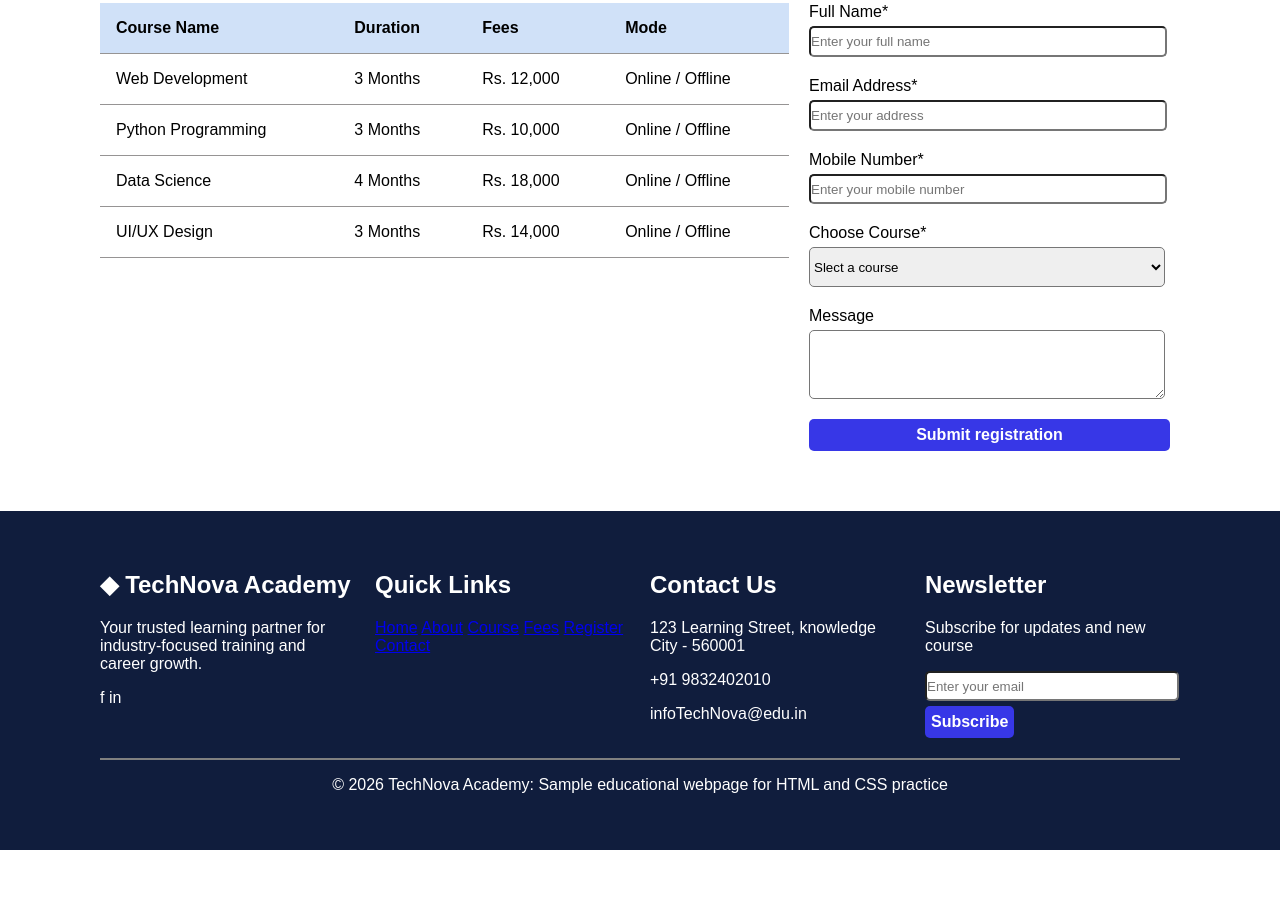
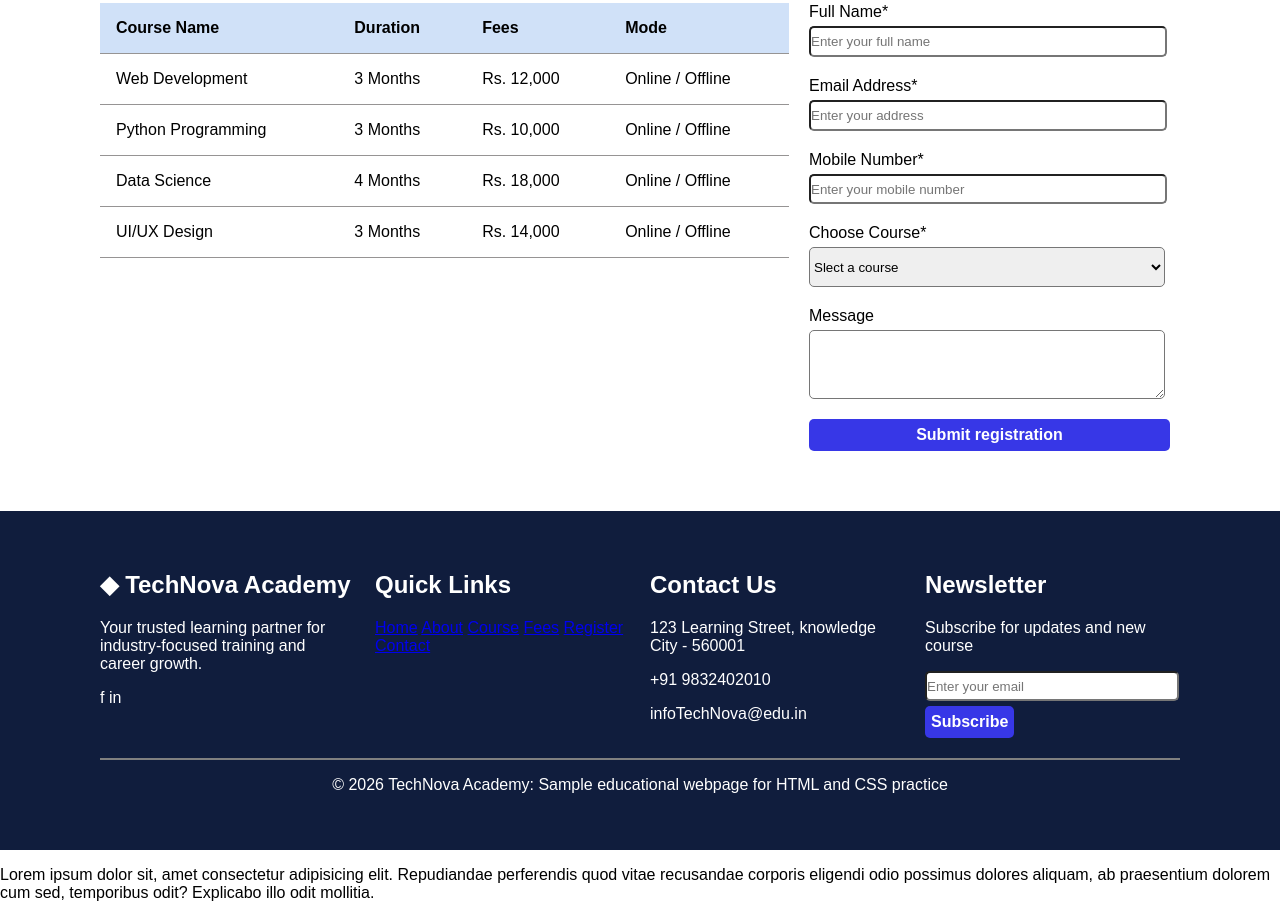
Before and after one commit to prayushadhengre04/java-fortune-cloud, a plain HTML site: page index.html in a window 1280 px wide. Shown: the part 1325-2243 px from the top of the page. Before the commit the page ends 2175 px from the top, so only its background shows below. Drawn offline with Linux system fonts and the light colour scheme.

Commit message:
change in html file

```diff
--- a/index.html
+++ b/index.html
@@ -302,6 +302,9 @@
             </div>
         </div>
     </footer>
+
+
+    <p>Lorem ipsum dolor sit, amet consectetur adipisicing elit. Repudiandae perferendis quod vitae recusandae corporis eligendi odio possimus dolores aliquam, ab praesentium dolorem cum sed, temporibus odit? Explicabo illo odit mollitia.</p>
 </body>
 
 </html>
```
